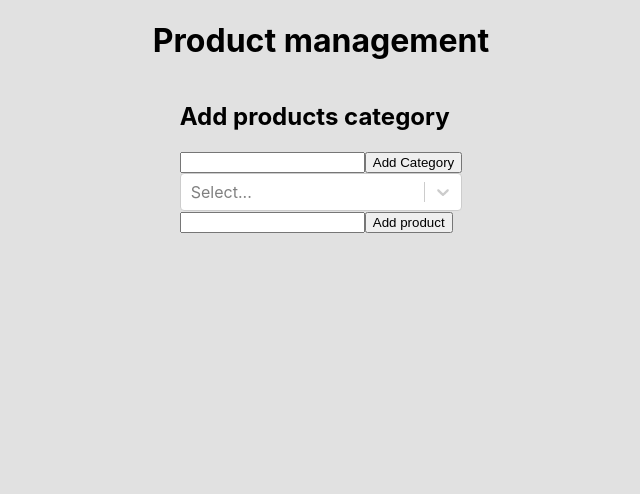
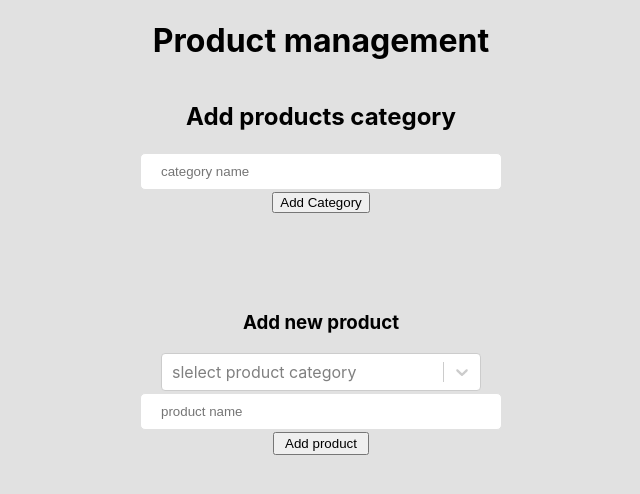
Before and after one commit to ZahraNejati79/product-management, a React (Create React App) app: page / in a window 1280 px wide. Shown: the top 494 px of the page, without its empty margins (319-959 px from the left). Built offline with nearby package versions, Linux system fonts and the light colour scheme.

Commit message:
form css

```diff
--- a/src/Components/CategoryForm/CategoryForm.jsx
+++ b/src/Components/CategoryForm/CategoryForm.jsx
@@ -1,6 +1,6 @@
 import { useState } from "react";
 import Select from "react-select";
-
+import styles from "./CategoryForm.module.css";
 const CategoryForm = ({ submitHandler, options, selectCategory }) => {
   const [category, setCategory] = useState("");
   const selectedOptions = "";
@@ -17,18 +17,27 @@ const CategoryForm = ({ submitHandler, options, selectCategory }) => {
   };
   return (
     <>
-      <div>
+      <div className={styles.formCategory}>
         <h2>Add products category</h2>
-        <form onSubmit={onSubmit}>
-          <input type="text" value={category} onChange={changeHandler} />
+        <form onSubmit={onSubmit} className={styles.form}>
+          <input
+            type="text"
+            value={category}
+            onChange={changeHandler}
+            placeholder="category name"
+          />
           <button type="submit">Add Category</button>
         </form>
       </div>
-      <Select
-        options={options}
-        onChange={selectChange}
-        value={selectedOptions}
-      />
+      <div className={styles.select}>
+        <h3> Add new product</h3>
+        <Select
+          placeholder="slelect product category"
+          options={options}
+          onChange={selectChange}
+          value={selectedOptions}
+        />
+      </div>
     </>
   );
 };
--- /dev/null
+++ b/src/Components/CategoryForm/CategoryForm.module.css
@@ -0,0 +1,34 @@
+.formCategory {
+  display: flex;
+  flex-direction: column;
+  justify-content: space-between;
+  align-items: center;
+  width: 20rem;
+  margin-bottom: 5rem;
+}
+.form {
+  display: flex;
+  flex-direction: column;
+  justify-content: space-between;
+  align-items: center;
+  width: 100%;
+}
+.formCategory input {
+  width: 100%;
+  padding: 10px 20px;
+  border: 1px solid #e1e1e1;
+  border-radius: 5px;
+  margin: 2px;
+}
+.formCategory button {
+  align-self: center;
+}
+.select {
+  display: flex;
+  flex-direction: column;
+  justify-content: center;
+  width: 100%;
+}
+.select h3 {
+  text-align: center;
+}
--- a/src/Components/ProductForm/ProductForm.jsx
+++ b/src/Components/ProductForm/ProductForm.jsx
@@ -1,4 +1,5 @@
 import { useState } from "react";
+import styles from "./ProductForm.module.css";
 
 const ProductForm = ({ submitHandler }) => {
   const [product, setProduct] = useState("");
@@ -12,8 +13,14 @@ const ProductForm = ({ submitHandler }) => {
     setProduct("");
   };
   return (
-    <form onSubmit={onSubmit}>
-      <input onChange={onchange} value={product} type="text" />
+    <form onSubmit={onSubmit} className={styles.productForm}>
+      <input
+        className={styles.productInput}
+        onChange={onchange}
+        value={product}
+        type="text"
+        placeholder="product name"
+      />
       <button type="submit">Add product</button>
     </form>
   );
--- /dev/null
+++ b/src/Components/ProductForm/ProductForm.module.css
@@ -0,0 +1,21 @@
+.productForm {
+  display: flex;
+  flex-direction: column;
+  justify-content: space-between;
+  align-items: center;
+  width: 100%;
+}
+.productInput {
+  width: 100%;
+  padding: 10px 20px;
+  border: 1px solid #e1e1e1;
+  border-radius: 5px;
+  margin: 2px;
+}
+.productInput:focus {
+  outline: none;
+  border: 1px solid #e1e1e11f;
+}
+.productForm button {
+  padding: 2px 10px;
+}
```
